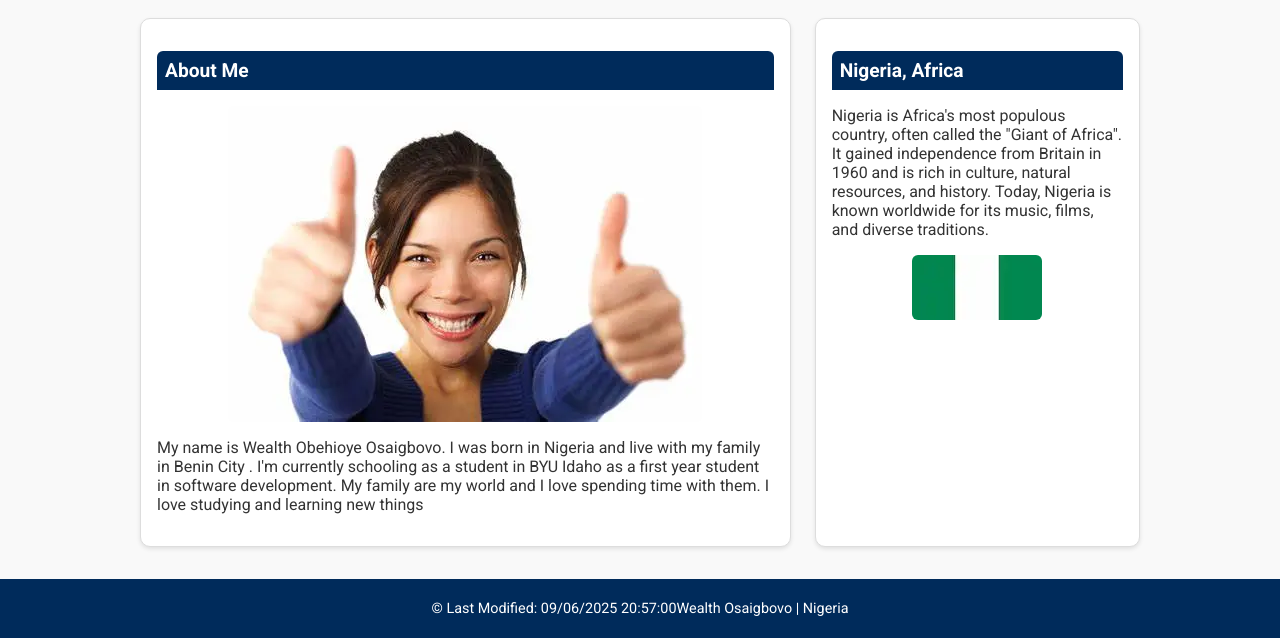
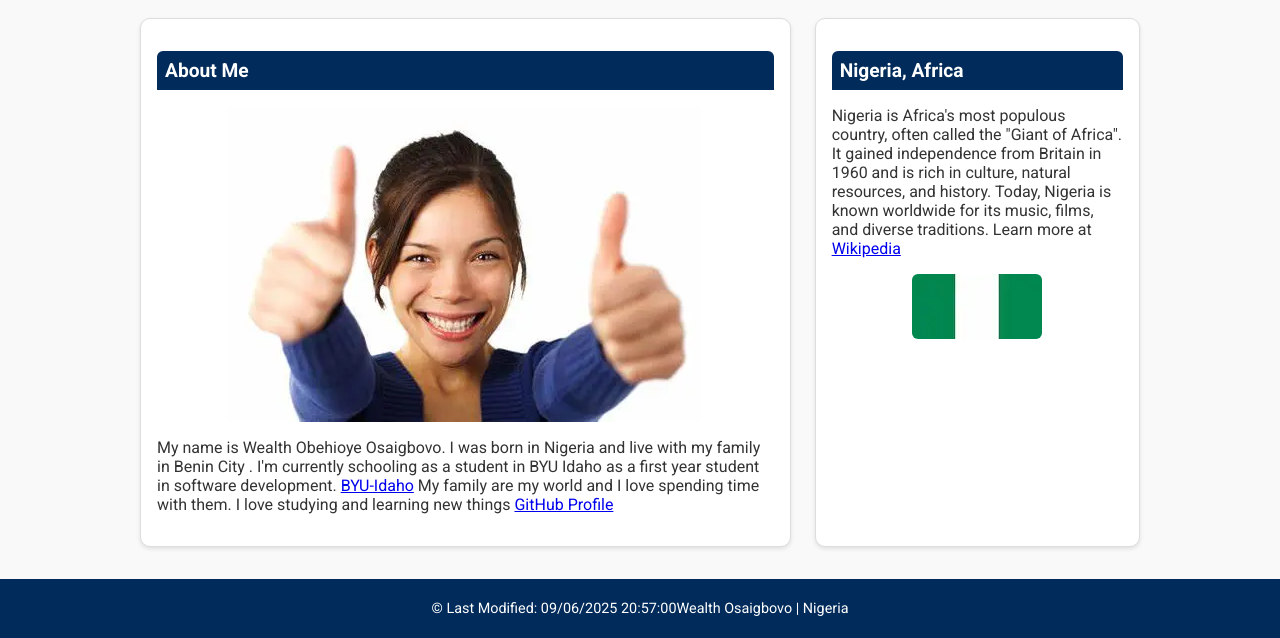
Before and after one commit to wealthiness301/wdd131, a plain HTML site: page index.html in a window 1280 px wide. Shown: the part 204-842 px from the top of the page. Drawn offline with Linux system fonts and the light colour scheme.

Commit message:
tag change

```diff
--- a/index.html
+++ b/index.html
@@ -33,14 +33,17 @@
                 <img src="images/happy client.webp" alt="Profile">
                 <p>My name is Wealth Obehioye Osaigbovo. I was born in Nigeria and live with my family in Benin City
                     . I'm currently schooling as a student in BYU Idaho as a first year student in software development.
+                    <a href="https://www.byui.edu/">BYU-Idaho</a>
                     My family are my world and I love spending time with them. I love studying and learning new things
+                    <a href="https://github.com/wealthiness301">GitHub Profile</a>
                 </p>
             </section>
             <section class="card">
                 <h2>Nigeria, Africa</h2>
                 <p>Nigeria is Africa's most populous country, often called the "Giant of Africa".
                     It gained independence from Britain in 1960 and is rich in culture, natural resources,
-                    and history. Today, Nigeria is known worldwide for its music, films, and diverse traditions.</p>
+                    and history. Today, Nigeria is known worldwide for its music, films, and diverse traditions.
+                    Learn more at <a href="https://en.wikipedia.org/wiki/Nigeria">Wikipedia</a> </p>
                 <img src="images/flagofnigeria.webp" alt="Official flag of Nigeria">
             </section>
         </main>
```
